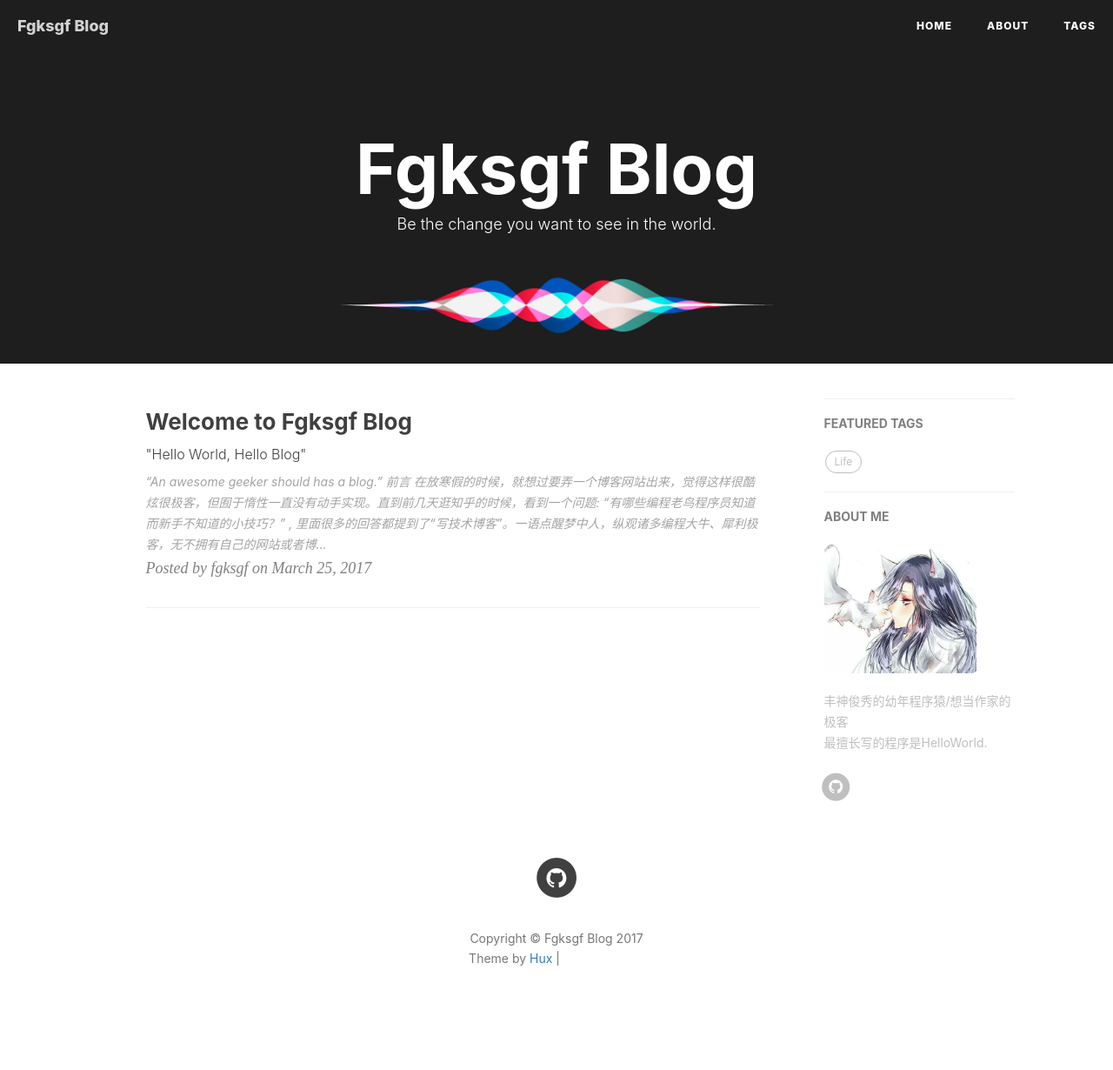
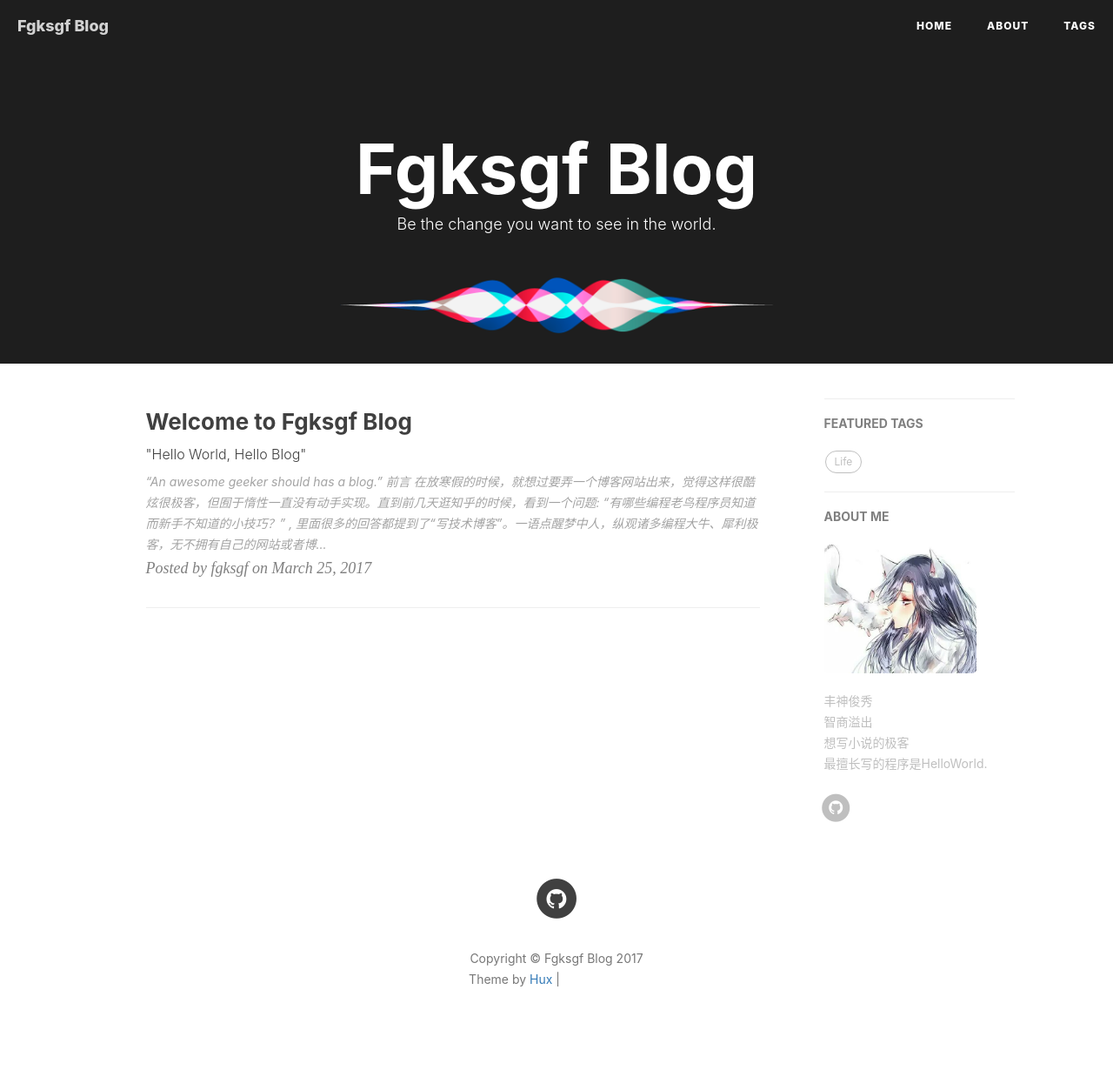
Before and after one commit to fgksgf/fgksgf.github.io, a Jekyll site: the page built from index.html, in a window 1280 px wide. Shown: the whole page at 87% size. Built offline with Jekyll 4.4.1, drawn with Linux system fonts in a browser that asks for light colours; nearby versions of some CDN libraries; the list of posts is cut into pages by our own code; comment, search, counter and statistics services are not loaded; before the commit the page ends 1206 px from its top, so only the background shows below that; grey boxes are pictures that could not be loaded.

Commit message:
Update _config.yml

```diff
--- a/_config.yml
+++ b/_config.yml
@@ -44,17 +44,6 @@ kramdown:
 
 
 
-# Disqus settings
-#disqus_username: _your_disqus_short_name_
-
-# Duoshuo settings
-#duoshuo_username: huxblog
-# Share component is depend on Comment so we can NOT use share only.
-#duoshuo_share:                      # set to false if you want to use Comment without Sharing
-
-
-
-
 # Analytics settings
 # Baidu Analytics
 #ba_track_id: 4cc1f2d8f3067386cc5cdb626a202900
@@ -66,7 +55,7 @@ kramdown:
 
 # Sidebar settings
 sidebar: true                           # whether or not using Sidebar.
-sidebar-about-description: "丰神俊秀的幼年程序猿/想当作家的极客<br>最擅长写的程序是HelloWorld."
+sidebar-about-description: "丰神俊秀<br>智商溢出<br>想写小说的极客<br>最擅长写的程序是HelloWorld."
 sidebar-avatar: /img/avatar.jpeg      # use absolute URL, seeing it's used in both `/` and `/about/`
 
 
```
